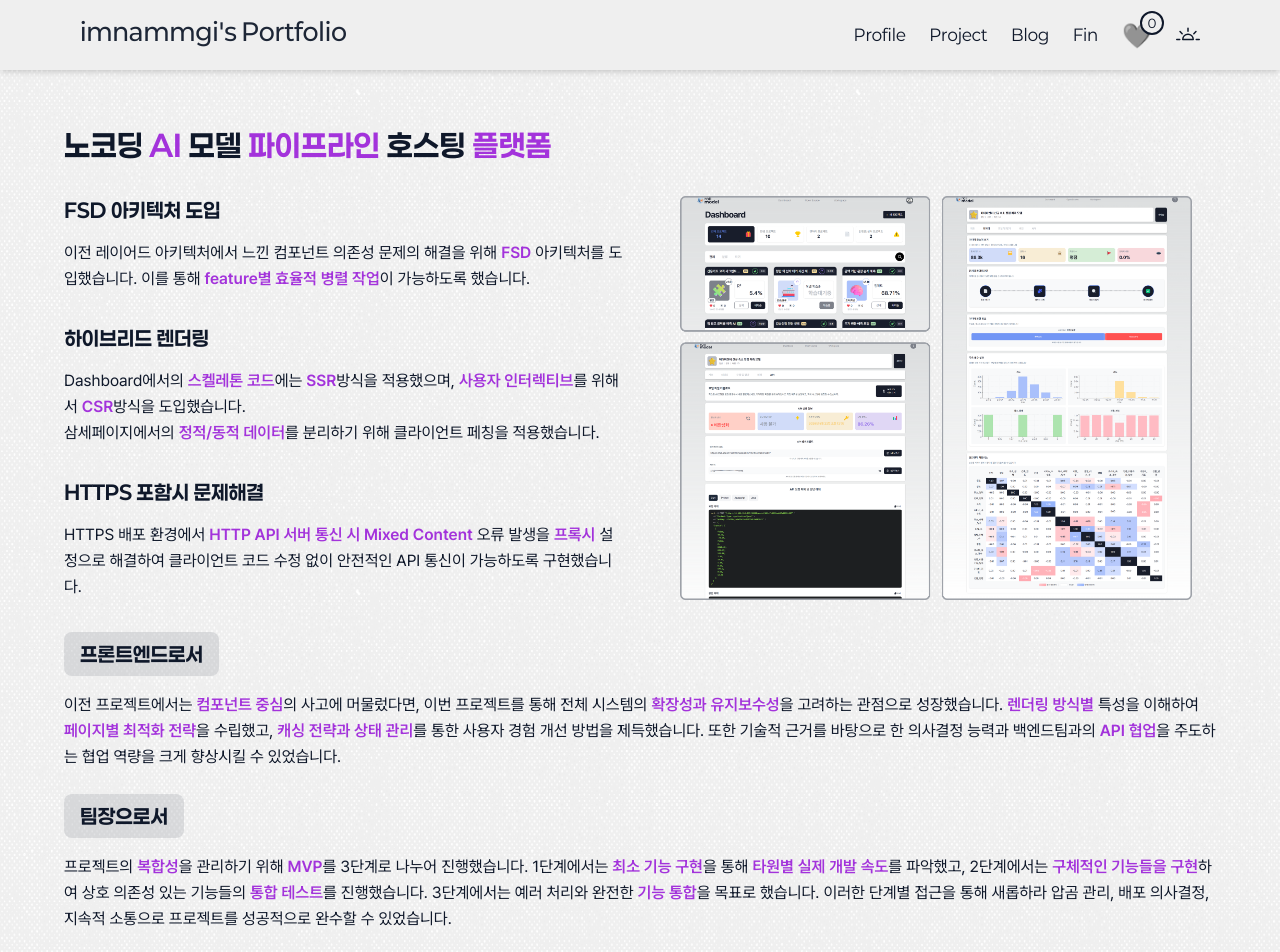
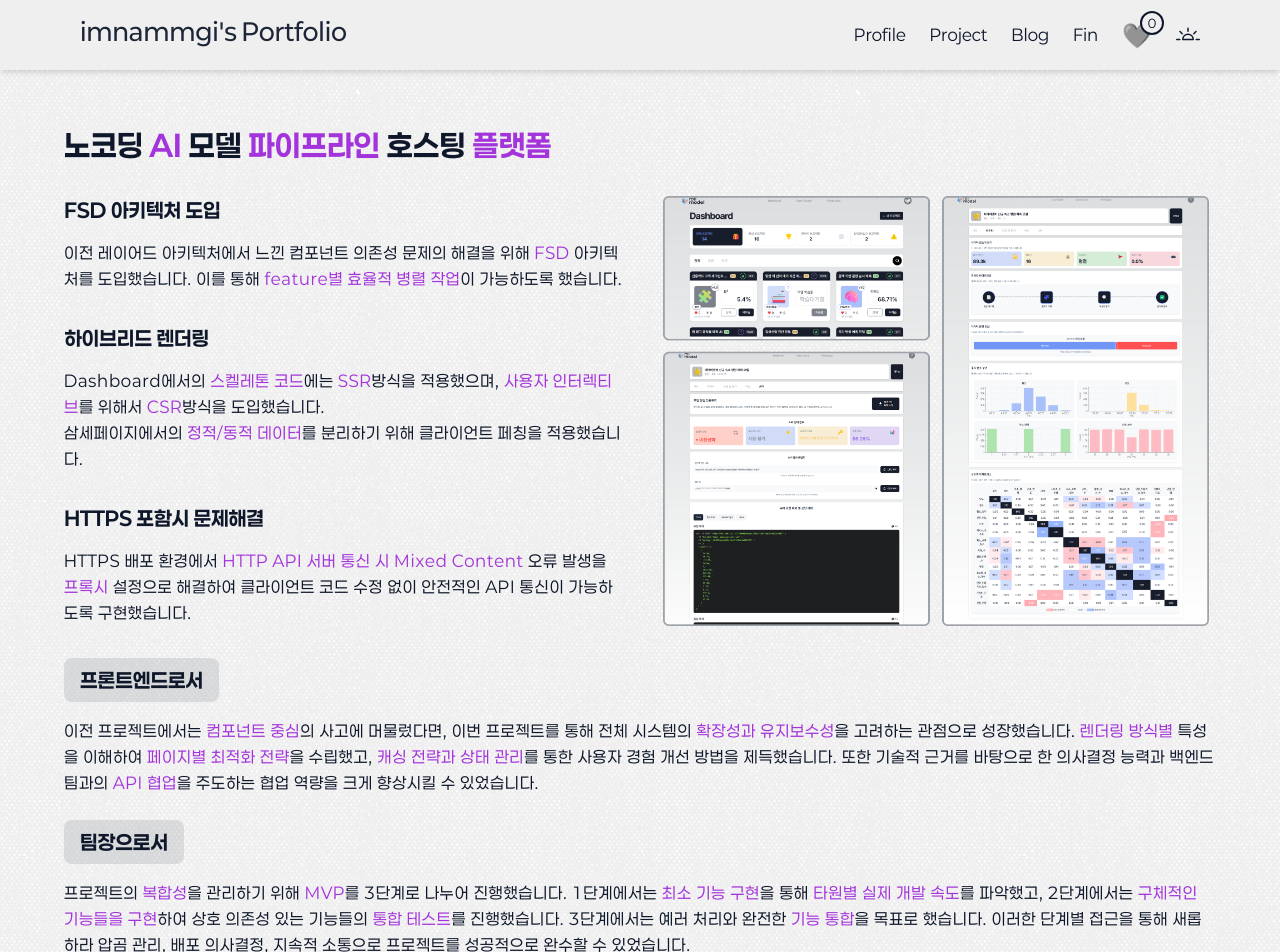
Before and after one commit to namgi2386/portfolio-site, a Next.js app in the folder portfolio-project/: page /projects/1 in a window 1280 px wide. Shown: the top 952 px of the page. Built offline with nearby package versions, Linux system fonts and the light colour scheme; no server answers.

Commit message:
Refactor: pretendardVariable 폰트 제거

```diff
--- a/portfolio-project/src/app/fonts.ts
+++ b/portfolio-project/src/app/fonts.ts
@@ -24,11 +24,11 @@ export const paperlogy = localFont({
   adjustFontFallback: 'Arial',
 });
 
-export const pretendard = localFont({
-  src: './fonts/pretendardVariable.woff2',
-  variable: '--font-pretendard',
-  display: 'swap',
-  // preload: true,
-  // weight: '400 600',
-  // adjustFontFallback: 'Arial',
-});
+// export const pretendard = localFont({
+//   src: './fonts/pretendardVariable.woff2',
+//   variable: '--font-pretendard',
+//   display: 'swap',
+// preload: true,
+// weight: '400 600',
+// adjustFontFallback: 'Arial',
+// });
--- a/portfolio-project/src/app/globals.css
+++ b/portfolio-project/src/app/globals.css
@@ -45,8 +45,8 @@
   --color-green-02: #ade4af;
   --color-green-velog: #20c393;
 
-  --font-primary: var(--font-paperlogy), var(--font-pretendard), sans-serif;
-  --font-secondary: var(--font-pretendard), -apple-system, BlinkMacSystemFont, sans-serif;
+  --font-primary: var(--font-paperlogy), sans-serif;
+  /* --font-secondary: var(--font-pretendard), -apple-system, BlinkMacSystemFont, sans-serif; */
 }
 
 body {
@@ -87,9 +87,9 @@ html {
   font-family: var(--font-primary);
 }
 
-@utility font-secondary {
+/* @utility font-secondary {
   font-family: var(--font-secondary);
-}
+} */
 
 /* globals.css에 추가 */
 @utility shadow-custom {
--- a/portfolio-project/src/app/layout.tsx
+++ b/portfolio-project/src/app/layout.tsx
@@ -1,4 +1,4 @@
-import { pretendard, paperlogy } from './fonts';
+import { paperlogy } from './fonts';
 import { ThemeProvider } from 'next-themes';
 import type { Metadata } from 'next';
 import '@/app/globals.css';
@@ -74,7 +74,7 @@ export const metadata: Metadata = {
 
 export default function RootLayout({ children, modal }: { children: React.ReactNode; modal: React.ReactNode }) {
   return (
-    <html lang="ko" suppressHydrationWarning className={`${paperlogy.variable} ${pretendard.variable}`}>
+    <html lang="ko" suppressHydrationWarning className={`${paperlogy.variable}`}>
       <body>
         <ThemeProvider attribute="class" defaultTheme="system" enableSystem>
           <Fixedbar />
--- a/portfolio-project/src/features/projects/ui/ProjectModal1.tsx
+++ b/portfolio-project/src/features/projects/ui/ProjectModal1.tsx
@@ -17,29 +17,29 @@ export default function ProjectModal1() {
           {/* 1 */}
           <div>
             <h2 className=" text-xl font-bold text-foreground mb-4">FSD 아키텍처 도입</h2>
-            <p className="text-foreground leading-relaxed font-secondary">
-              이전 레이어드 아키텍처에서 느낀 컴포넌트 의존성 문제의 해결을 위해 <span className="text-custompurple font-semibold">FSD</span> 아키텍처를 도입했습니다. 이를 통해{' '}
-              <span className="text-custompurple font-semibold">feature별 효율적 병렬 작업</span>이 가능하도록 했습니다.
+            <p className="text-foreground leading-relaxed tracking-wider">
+              이전 레이어드 아키텍처에서 느낀 컴포넌트 의존성 문제의 해결을 위해 <span className="text-custompurple">FSD</span> 아키텍처를 도입했습니다. 이를 통해{' '}
+              <span className="text-custompurple">feature별 효율적 병렬 작업</span>이 가능하도록 했습니다.
             </p>
           </div>
 
           {/* 2 */}
           <div>
             <h2 className=" text-xl font-bold text-foreground mb-4">하이브리드 렌더링</h2>
-            <p className="text-foreground leading-relaxed font-secondary">
-              Dashboard에서의 <span className="text-custompurple font-semibold">스켈레톤 코드</span>에는 <span className="text-custompurple font-semibold">SSR</span>방식을 적용했으며,{' '}
-              <span className="text-custompurple font-semibold">사용자 인터렉티브</span>를 위해서 <span className="text-custompurple font-semibold">CSR</span>방식을 도입했습니다.
+            <p className="text-foreground leading-relaxed tracking-wider">
+              Dashboard에서의 <span className="text-custompurple">스켈레톤 코드</span>에는 <span className="text-custompurple">SSR</span>방식을 적용했으며,{' '}
+              <span className="text-custompurple">사용자 인터렉티브</span>를 위해서 <span className="text-custompurple">CSR</span>방식을 도입했습니다.
               <br />
-              삼세페이지에서의 <span className="text-custompurple font-semibold">정적/동적 데이터</span>를 분리하기 위해 클라이언트 페칭을 적용했습니다.
+              삼세페이지에서의 <span className="text-custompurple">정적/동적 데이터</span>를 분리하기 위해 클라이언트 페칭을 적용했습니다.
             </p>
           </div>
 
           {/* 3 */}
           <div>
             <h2 className=" text-xl font-bold text-foreground mb-4">HTTPS 포함시 문제해결</h2>
-            <p className="text-foreground leading-relaxed font-secondary">
-              HTTPS 배포 환경에서 <span className="text-custompurple font-semibold">HTTP API 서버 통신 시 Mixed Content</span> 오류 발생을{' '}
-              <span className="text-custompurple font-semibold">프록시</span> 설정으로 해결하여 클라이언트 코드 수정 없이 안전적인 API 통신이 가능하도록 구현했습니다.
+            <p className="text-foreground leading-relaxed tracking-wider">
+              HTTPS 배포 환경에서 <span className="text-custompurple">HTTP API 서버 통신 시 Mixed Content</span> 오류 발생을 <span className="text-custompurple">프록시</span> 설정으로 해결하여
+              클라이언트 코드 수정 없이 안전적인 API 통신이 가능하도록 구현했습니다.
             </p>
           </div>
         </div>
@@ -55,24 +55,23 @@ export default function ProjectModal1() {
         {/* 1 */}
         <div>
           <h2 className=" text-xl font-bold text-foreground mb-4 inline-block bg-no3/30 px-4 py-2 rounded-lg">프론트엔드로서</h2>
-          <p className="text-foreground leading-relaxed font-secondary">
-            이전 프로젝트에서는 <span className="text-custompurple font-semibold">컴포넌트 중심</span>의 사고에 머물렀다면, 이번 프로젝트를 통해 전체 시스템의{' '}
-            <span className="text-custompurple font-semibold">확장성과 유지보수성</span>을 고려하는 관점으로 성장했습니다. <span className="text-custompurple font-semibold">렌더링 방식별</span> 특성을
-            이해하여 <span className="text-custompurple font-semibold">페이지별 최적화 전략</span>을 수립했고, <span className="text-custompurple font-semibold">캐싱 전략과 상태 관리</span>를 통한
-            사용자 경험 개선 방법을 제득했습니다. 또한 기술적 근거를 바탕으로 한 의사결정 능력과 백엔드팀과의 <span className="text-custompurple font-semibold">API 협업</span>을 주도하는 협업 역량을
-            크게 향상시킬 수 있었습니다.
+          <p className="text-foreground leading-relaxed tracking-wider">
+            이전 프로젝트에서는 <span className="text-custompurple">컴포넌트 중심</span>의 사고에 머물렀다면, 이번 프로젝트를 통해 전체 시스템의{' '}
+            <span className="text-custompurple">확장성과 유지보수성</span>을 고려하는 관점으로 성장했습니다. <span className="text-custompurple">렌더링 방식별</span> 특성을 이해하여{' '}
+            <span className="text-custompurple">페이지별 최적화 전략</span>을 수립했고, <span className="text-custompurple">캐싱 전략과 상태 관리</span>를 통한 사용자 경험 개선 방법을 제득했습니다.
+            또한 기술적 근거를 바탕으로 한 의사결정 능력과 백엔드팀과의 <span className="text-custompurple">API 협업</span>을 주도하는 협업 역량을 크게 향상시킬 수 있었습니다.
           </p>
         </div>
 
         {/* 2 */}
         <div className="">
           <h2 className=" text-xl font-bold text-foreground mb-4 inline-block bg-no3/30 px-4 py-2 rounded-lg">팀장으로서</h2>
-          <p className="text-foreground leading-relaxed font-secondary">
-            프로젝트의 <span className="text-custompurple font-semibold">복합성</span>을 관리하기 위해 <span className="text-custompurple font-semibold">MVP</span>를 3단계로 나누어 진행했습니다.
-            1단계에서는 <span className="text-custompurple font-semibold">최소 기능 구현</span>을 통해 <span className="text-custompurple font-semibold">타원별 실제 개발 속도</span>를 파악했고,
-            2단계에서는 <span className="text-custompurple font-semibold">구체적인 기능들을 구현</span>하여 상호 의존성 있는 기능들의{' '}
-            <span className="text-custompurple font-semibold">통합 테스트</span>를 진행했습니다. 3단계에서는 예러 처리와 완전한 <span className="text-custompurple font-semibold">기능 통합</span>을
-            목표로 했습니다. 이러한 단계별 접근을 통해 새롭하라 압곰 관리, 배포 의사결정, 지속적 소통으로 프로젝트를 성공적으로 완수할 수 있었습니다.
+          <p className="text-foreground leading-relaxed tracking-wider">
+            프로젝트의 <span className="text-custompurple">복합성</span>을 관리하기 위해 <span className="text-custompurple">MVP</span>를 3단계로 나누어 진행했습니다. 1단계에서는{' '}
+            <span className="text-custompurple">최소 기능 구현</span>을 통해 <span className="text-custompurple">타원별 실제 개발 속도</span>를 파악했고, 2단계에서는{' '}
+            <span className="text-custompurple">구체적인 기능들을 구현</span>하여 상호 의존성 있는 기능들의 <span className="text-custompurple">통합 테스트</span>를 진행했습니다. 3단계에서는 예러
+            처리와 완전한 <span className="text-custompurple">기능 통합</span>을 목표로 했습니다. 이러한 단계별 접근을 통해 새롭하라 압곰 관리, 배포 의사결정, 지속적 소통으로 프로젝트를 성공적으로
+            완수할 수 있었습니다.
           </p>
         </div>
       </div>
```
Also changed, not shown: portfolio-project/src/features/projects/ui/ProjectModal2.tsx (+17 -17 lines), portfolio-project/src/features/projects/ui/ProjectModal3.tsx (+16 -17 lines), portfolio-project/src/app/fonts/pretendardVariable.woff2 (deleted).
